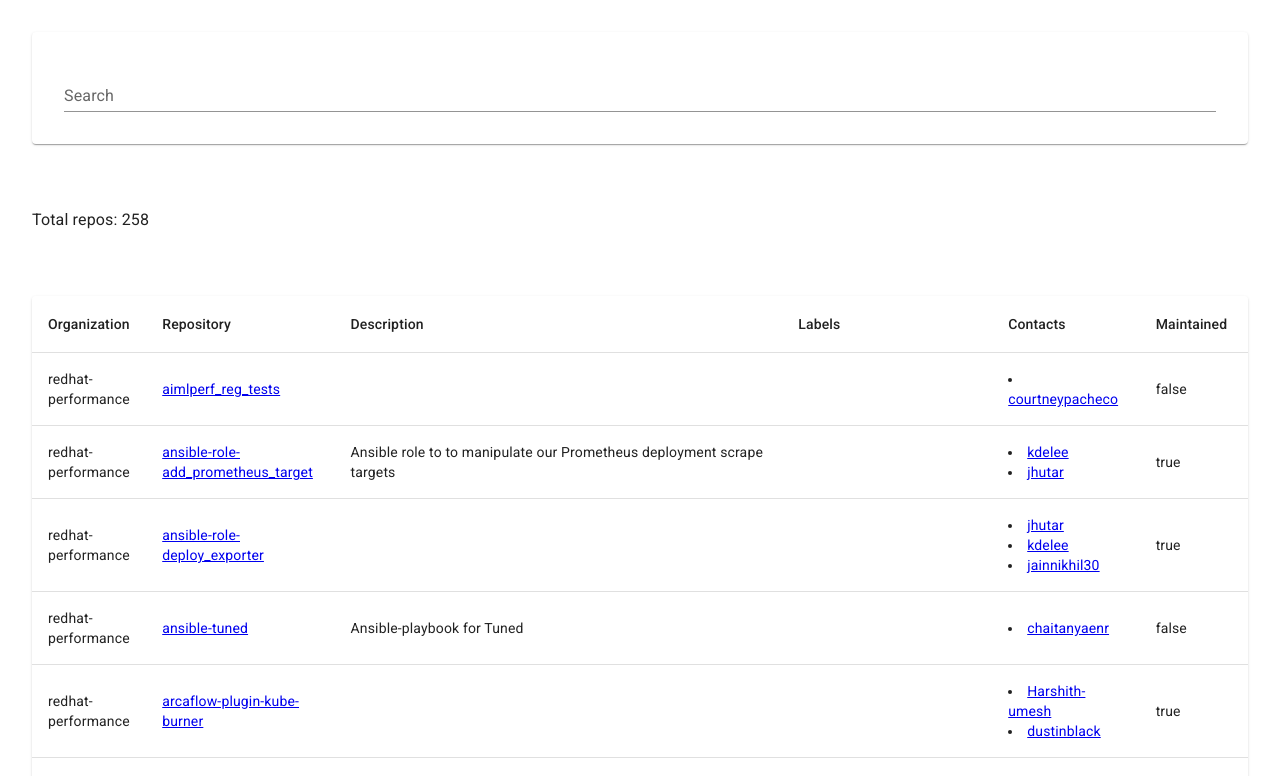
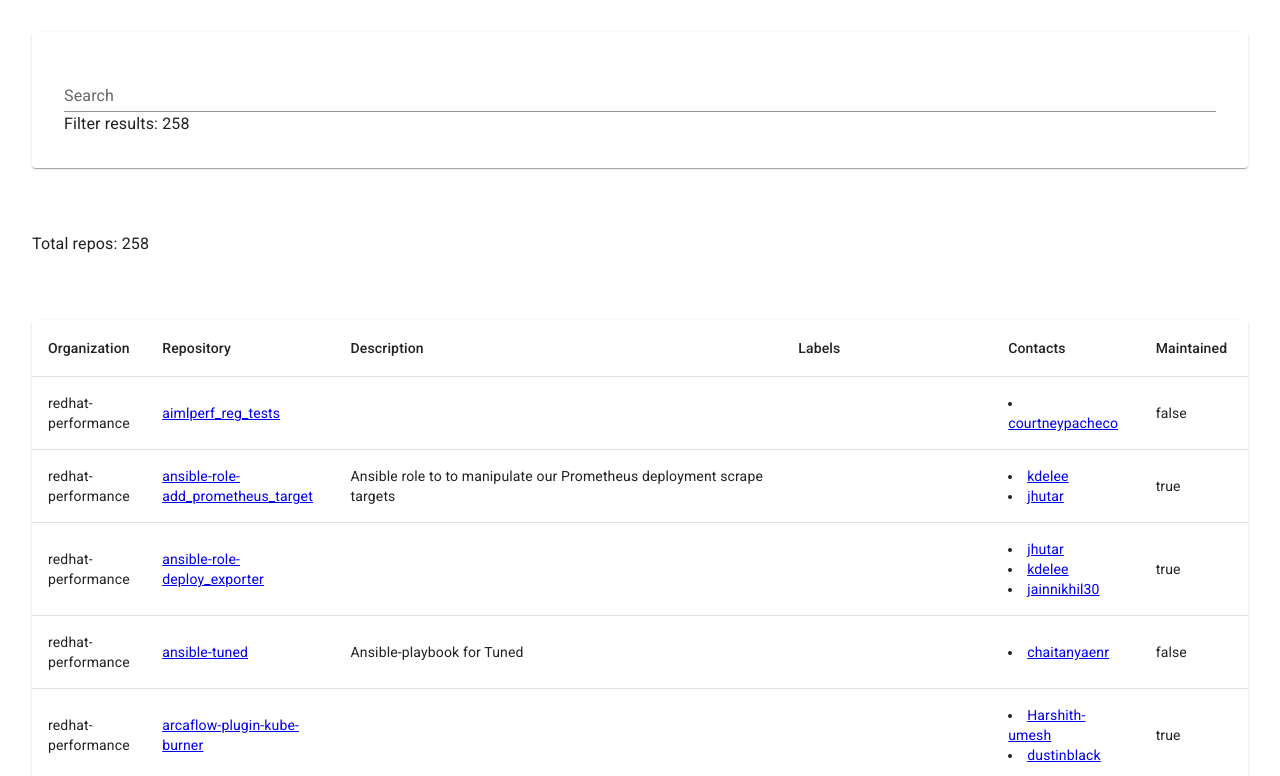
Before and after one commit to redhat-performance/tooling-curator, a React (Create React App) app: page / in a window 1280 px wide. Shown: the top 776 px of the page. Built offline with nearby package versions, Linux system fonts and the light colour scheme.

Commit message:
add dynamic count of filter results

```diff
--- a/src/App.tsx
+++ b/src/App.tsx
@@ -114,6 +114,7 @@
                                     });
                                 }}
                             />
+                            Filter results: {this.state.repos.filter(this.filter).length}
                         </Box>
                     </Paper>
                 </Box>
```
